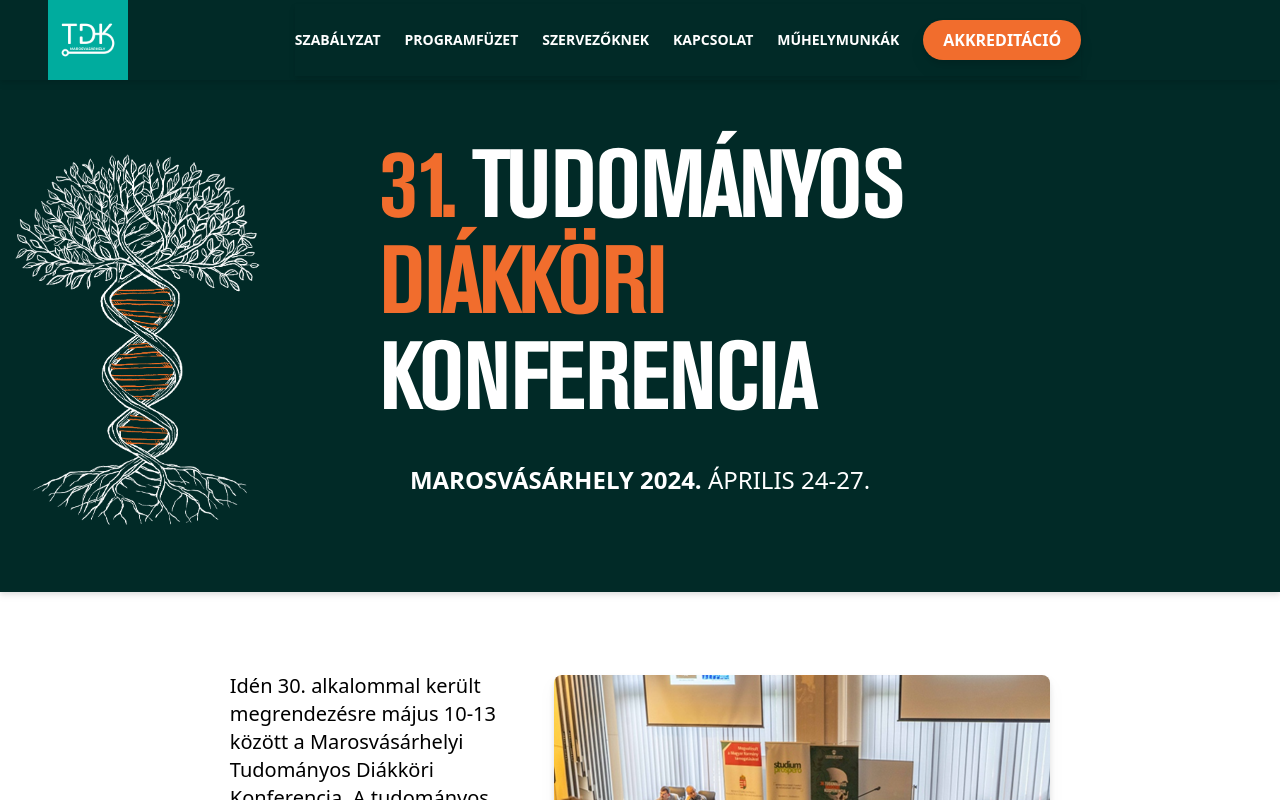
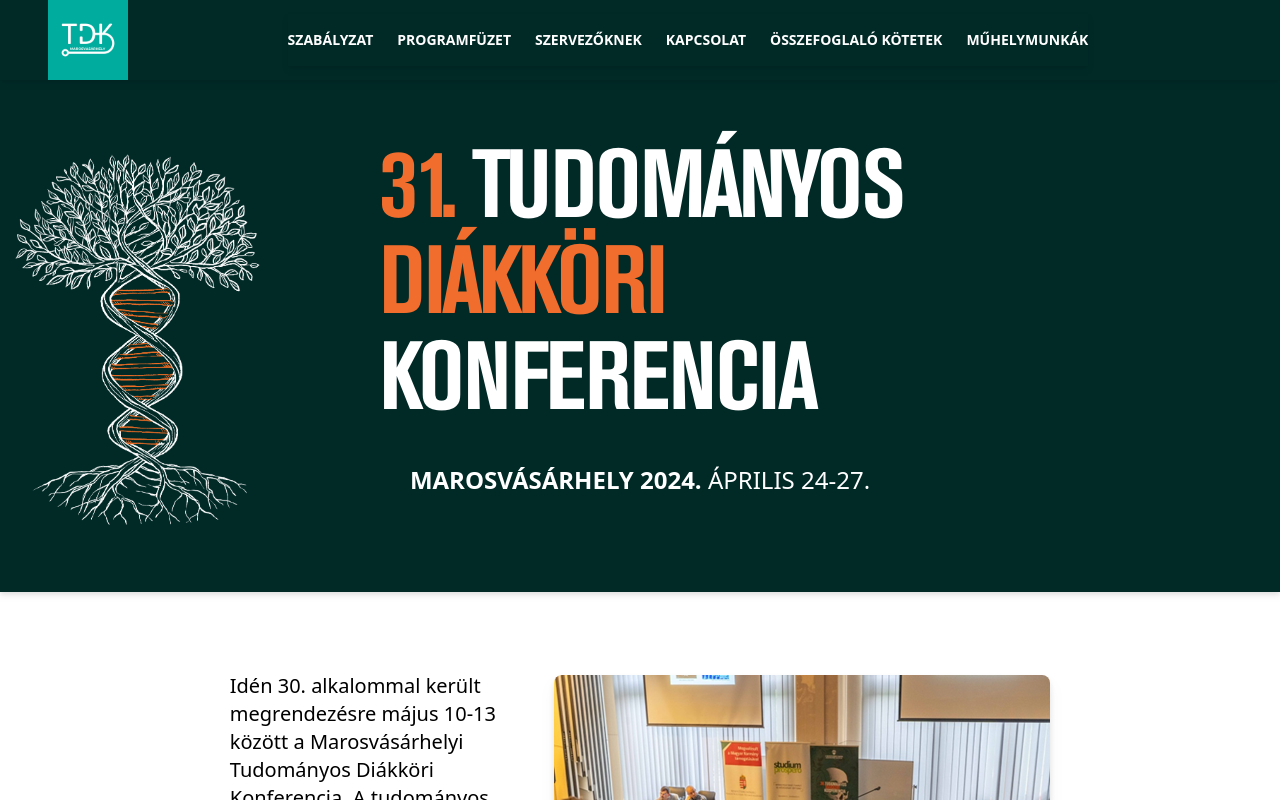
Before and after one commit to dotslash-ro/mmdsz-tdk-site, a React (Vite) app: page /workshop-jelentkezes in a window 1280 px wide. Shown: the top 800 px of the page. Built offline with nearby package versions, Linux system fonts and the light colour scheme; no server answers.

Commit message:
add 2024 journal

```diff
--- a/src/components/journal.tsx
+++ b/src/components/journal.tsx
@@ -10,6 +10,7 @@ import journal2015 from "../assets/2015-suppl1.pdf";
 import journal2014 from "../assets/2014-suppl1.pdf";
 import journal2013 from "../assets/2013-suppl1.pdf";
 import journal2012 from "../assets/2012-suppl1.pdf";
+import journal2024 from "../assets/2024-suppl1.pdf";
 import { useParams } from "react-router-dom";
 import { useEffect, useState } from "react";
 import { ScrollMode, SpecialZoomLevel, Worker } from "@react-pdf-viewer/core";
@@ -30,13 +31,14 @@ const yearToJournalMap: Map<string, string> = new Map([
   ["2014", journal2014],
   ["2013", journal2013],
   ["2012", journal2012],
+  ["2024", journal2024]
 ]);
 
 const Journal = () => {
   const { year } = useParams();
   const [journal, setJournal] = useState("");
   const defaultLayoutPluginInstance = defaultLayoutPlugin({
-    sidebarTabs: (_) => [],
+    sidebarTabs: () => [],
   });
 
   useEffect(() => {
--- a/src/components/navbar.tsx
+++ b/src/components/navbar.tsx
@@ -100,7 +100,7 @@ const Navbar = () => {
                   Kapcsolat
                 </NavLink>
               </li>
-              {/* <li>
+              <li>
                 <NavLink
                   to="/osszefoglalok"
                   className={({ isActive }) =>
@@ -111,7 +111,7 @@ const Navbar = () => {
                 >
                   Összefoglaló kötetek
                 </NavLink>
-              </li> */}
+              </li>
               <li>
                 <NavLink
                   to="/workshop-jelentkezes"
@@ -124,7 +124,7 @@ const Navbar = () => {
                   Műhelymunkák
                 </NavLink>
               </li>
-              <NavLink
+              {/* <NavLink
                 to="/akkreditacio"
                 className={({ isActive }) =>
                   isActive
@@ -133,7 +133,7 @@ const Navbar = () => {
                 }
               >
                 Akkreditáció
-              </NavLink>
+              </NavLink> */}
             </ul>
           </div>
         </div>
--- a/src/pages/journals.tsx
+++ b/src/pages/journals.tsx
@@ -21,7 +21,7 @@ const PastJournals = () => {
             navigate(`${(e.target as HTMLSelectElement).value}`);
           }}
         >
-          {[...Array(12).keys()]
+          {[...Array(13).keys()]
             .map((year) => year + 2012)
             .map((year, index) => {
               return <option key={index}>{year}</option>;
```
Also changed, not shown: 1 other file (tests, documents, lock files or other folders).
